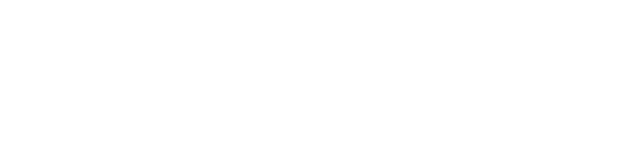
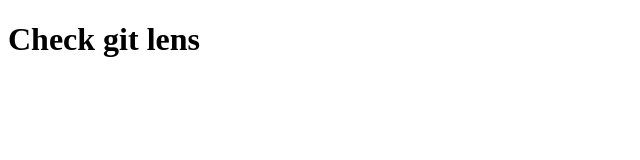
Before and after one commit to Promss/coddy_js, a plain HTML site: page index.html in a window 1280 px wide. Shown: the whole page, without its empty margins (0-640 px from the left). Drawn offline with Linux system fonts and the light colour scheme.

Commit message:
check git lens

```diff
--- a/index.html
+++ b/index.html
@@ -7,5 +7,6 @@
     <title>Event handler</title>
 </head>
 <body>
+    <h1>Check git lens</h1>
 </body>
 </html>
```
